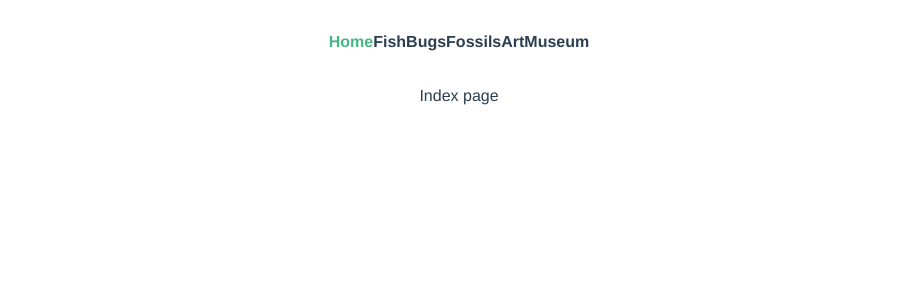
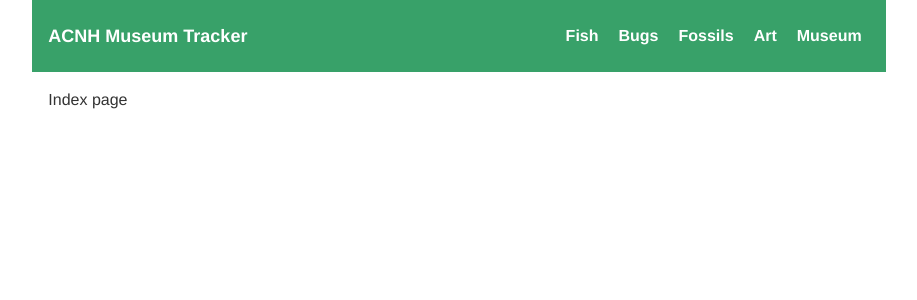
Before and after one commit to mattrmurphy/acnh-museum-tracker, a Vue app: page / in a window 1280 px wide. Shown: the top 300 px of the page, without its empty margins (181-1098 px from the left). Built offline with nearby package versions, Linux system fonts and the light colour scheme.

Commit message:
adds Navigation component
- adds the `feather-icons` package
- removes the HelloWorld component

```diff
--- a/package.json
+++ b/package.json
@@ -10,6 +10,7 @@
   },
   "dependencies": {
     "core-js": "^3.6.5",
+    "feather-icons": "^4.28.0",
     "vue": "^2.6.11",
     "vue-router": "^3.2.0",
     "vuex": "^3.4.0"
--- a/src/App.vue
+++ b/src/App.vue
@@ -1,36 +1,24 @@
 <template>
-  <div id="app">
-    <div id="nav">
-      <router-link to="/">Home</router-link>
-      <router-link to="/fish">Fish</router-link>
-      <router-link to="/bugs">Bugs</router-link>
-      <router-link to="/fossils">Fossils</router-link>
-      <router-link to="/art">Art</router-link>
-      <router-link to="/museum">Museum</router-link>
-    </div>
-    <router-view/>
-  </div>
+  <main class="h-screen mx-auto w-full md:w-4/6" id="app">
+    <Navigation />
+    <router-view class="p-4" />
+  </main>
 </template>
+
+<script>
+import Navigation from "@/components/Navigation";
+
+export default {
+  name: "App",
+  components: { Navigation },
+};
+</script>
 
 <style>
 #app {
   font-family: Avenir, Helvetica, Arial, sans-serif;
   -webkit-font-smoothing: antialiased;
   -moz-osx-font-smoothing: grayscale;
-  text-align: center;
-  color: #2c3e50;
-}
-
-#nav {
-  padding: 30px;
-}
-
-#nav a {
-  font-weight: bold;
-  color: #2c3e50;
-}
-
-#nav a.router-link-exact-active {
-  color: #42b983;
+  color: #333;
 }
 </style>
--- a/src/components/HelloWorld.vue
+++ /dev/null
@@ -1,61 +0,0 @@
-<template>
-  <div class="hello">
-    <h1>{{ msg }}</h1>
-    <p>
-      For a guide and recipes on how to configure / customize this project,<br>
-      check out the
-      <a href="https://cli.vuejs.org" target="_blank" rel="noopener">vue-cli documentation</a>.
-    </p>
-    <h3>Installed CLI Plugins</h3>
-    <ul>
-      <li><a href="https://github.com/vuejs/vue-cli/tree/dev/packages/%40vue/cli-plugin-babel" target="_blank" rel="noopener">babel</a></li>
-      <li><a href="https://github.com/vuejs/vue-cli/tree/dev/packages/%40vue/cli-plugin-router" target="_blank" rel="noopener">router</a></li>
-      <li><a href="https://github.com/vuejs/vue-cli/tree/dev/packages/%40vue/cli-plugin-vuex" target="_blank" rel="noopener">vuex</a></li>
-      <li><a href="https://github.com/vuejs/vue-cli/tree/dev/packages/%40vue/cli-plugin-eslint" target="_blank" rel="noopener">eslint</a></li>
-      <li><a href="https://github.com/vuejs/vue-cli/tree/dev/packages/%40vue/cli-plugin-unit-jest" target="_blank" rel="noopener">unit-jest</a></li>
-    </ul>
-    <h3>Essential Links</h3>
-    <ul>
-      <li><a href="https://vuejs.org" target="_blank" rel="noopener">Core Docs</a></li>
-      <li><a href="https://forum.vuejs.org" target="_blank" rel="noopener">Forum</a></li>
-      <li><a href="https://chat.vuejs.org" target="_blank" rel="noopener">Community Chat</a></li>
-      <li><a href="https://twitter.com/vuejs" target="_blank" rel="noopener">Twitter</a></li>
-      <li><a href="https://news.vuejs.org" target="_blank" rel="noopener">News</a></li>
-    </ul>
-    <h3>Ecosystem</h3>
-    <ul>
-      <li><a href="https://router.vuejs.org" target="_blank" rel="noopener">vue-router</a></li>
-      <li><a href="https://vuex.vuejs.org" target="_blank" rel="noopener">vuex</a></li>
-      <li><a href="https://github.com/vuejs/vue-devtools#vue-devtools" target="_blank" rel="noopener">vue-devtools</a></li>
-      <li><a href="https://vue-loader.vuejs.org" target="_blank" rel="noopener">vue-loader</a></li>
-      <li><a href="https://github.com/vuejs/awesome-vue" target="_blank" rel="noopener">awesome-vue</a></li>
-    </ul>
-  </div>
-</template>
-
-<script>
-export default {
-  name: 'HelloWorld',
-  props: {
-    msg: String
-  }
-}
-</script>
-
-<!-- Add "scoped" attribute to limit CSS to this component only -->
-<style scoped>
-h3 {
-  margin: 40px 0 0;
-}
-ul {
-  list-style-type: none;
-  padding: 0;
-}
-li {
-  display: inline-block;
-  margin: 0 10px;
-}
-a {
-  color: #42b983;
-}
-</style>
--- /dev/null
+++ b/src/components/Navigation.vue
@@ -0,0 +1,99 @@
+<template>
+  <nav
+    class="flex flex-col md:flex-row md:items-center md:justify-between p-4 text-white bg-green-600"
+  >
+    <div class="flex justify-between items-center">
+      <router-link class="font-bold text-xl sm:text-lg" to="/">ACNH Museum Tracker</router-link>
+      <div class="md:hidden">
+        <button class="flex items-center p-1" @click="toggleMenu">
+          <span v-show="!menuOpen">
+            <i data-feather="menu"></i>
+          </span>
+          <span v-show="menuOpen">
+            <i data-feather="x"></i>
+          </span>
+        </button>
+      </div>
+    </div>
+    <div class="flex flex-row hidden md:flex">
+      <router-link
+        class="p-2 mr-1 font-semibold hover:bg-green-700 rounded"
+        :class="{ 'bg-green-700': $route.path === '/fish'}"
+        to="/fish"
+      >Fish</router-link>
+      <router-link
+        class="p-2 mr-1 font-semibold hover:bg-green-700 rounded"
+        :class="{ 'bg-green-700': $route.path === 'bugs' }"
+        to="/bugs"
+      >Bugs</router-link>
+      <router-link
+        class="p-2 mr-1 font-semibold hover:bg-green-700 rounded"
+        :class="{ 'bg-green-700': $route.path === 'fossls' }"
+        to="/fossils"
+      >Fossils</router-link>
+      <router-link
+        class="p-2 mr-1 font-semibold hover:bg-green-700 rounded"
+        :class="{ 'bg-green-700': $route.path === 'art' }"
+        to="/art"
+      >Art</router-link>
+      <router-link
+        class="p-2 font-semibold hover:bg-green-700 rounded"
+        :class="{ 'bg-green-700': $route.path.includes('museum')}"
+        to="/museum"
+      >Museum</router-link>
+    </div>
+    <div class="flex flex-col md:hidden mt-2 -mx-1" v-show="menuOpen">
+      <router-link
+        class="p-2 mr-1 font-semibold hover:bg-green-700 rounded"
+        :class="{ 'bg-green-700': $route.path === '/fish'}"
+        to="/fish"
+      >Fish</router-link>
+      <router-link
+        class="p-2 mr-1 font-semibold hover:bg-green-700 rounded"
+        :class="{ 'bg-green-700': $route.path === 'bugs' }"
+        to="/bugs"
+      >Bugs</router-link>
+      <router-link
+        class="p-2 mr-1 font-semibold hover:bg-green-700 rounded"
+        :class="{ 'bg-green-700': $route.path === 'fossls' }"
+        to="/fossils"
+      >Fossils</router-link>
+      <router-link
+        class="p-2 mr-1 font-semibold hover:bg-green-700 rounded"
+        :class="{ 'bg-green-700': $route.path === 'art' }"
+        to="/art"
+      >Art</router-link>
+      <router-link
+        class="p-2 font-semibold hover:bg-green-700 rounded"
+        :class="{ 'bg-green-700': $route.path.includes('museum')}"
+        to="/museum"
+      >Museum</router-link>
+    </div>
+  </nav>
+</template>
+
+<script>
+import feather from "feather-icons";
+
+export default {
+  name: "Navigation",
+  data() {
+    return {
+      menuOpen: false,
+    };
+  },
+  computed: {
+    menuIcon() {
+      return this.menuOpen ? "x" : "menu";
+    },
+  },
+  mounted() {
+    feather.replace();
+  },
+  methods: {
+    toggleMenu() {
+      this.menuOpen = !this.menuOpen;
+    },
+  },
+};
+</script>
```
Also changed, not shown: 1 other file (tests, documents, lock files or other folders).
